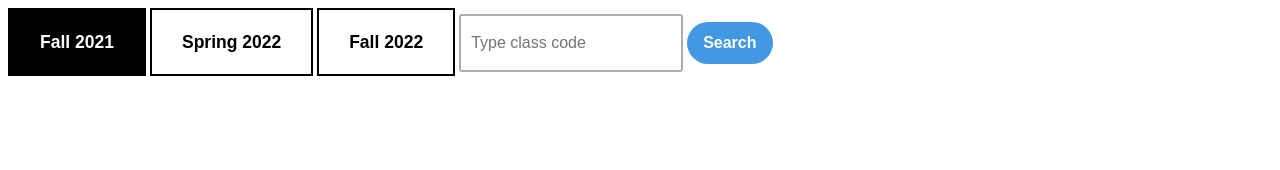
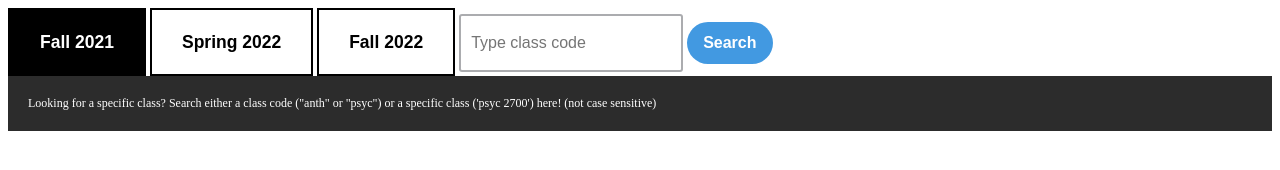
Before and after one commit to evanxshu/forge_final_project, a plain HTML site: page index.html in a window 1280 px wide. Drawn offline with nearby package versions, Linux system fonts and the light colour scheme; no server answers.

Commit message:
got rid of redundant input code

```diff
--- a/index.html
+++ b/index.html
@@ -14,6 +14,7 @@
     <button class="active-button" id="fall2021button">Fall 2021</button>
     <button id="spring2022button">Spring 2022</button>
     <button id="fall2022button">Fall 2022</button>
+    <span>
         <input
           type="text"
           id="inputClass"
@@ -21,5 +22,12 @@
           maxlength="10"
         />
         <button class="search">Search</button>
+      <div class="alert">
+        Looking for a specific class?
+        Search either a class code ("anth" or
+        "psyc") or a specific class ('psyc 2700') here!
+        (not case sensitive)
+      </div>
+    </span>
   </body>
 </html>
--- a/script.js
+++ b/script.js
@@ -295,15 +295,16 @@ fetch(url)
         .style("font-family", "Courier New")
         .text("UVA Classes Heat Map");
     }
-	//Draw initial graph
+	  //Draw initial graph
     drawGraph(compileEverything(fall2021_array));
 
+    //Buttons and search!
     let fall2021button = d3.select("#fall2021button");
     let spring2022button = d3.select("#spring2022button");
     let fall2022button = d3.select("#fall2022button");
-	let inputClass = d3.select('#inputClass')
-	let inputClassValue = inputClass.property('value')
-	let activeArray = fall2021_array
+	  let inputClass = d3.select('#inputClass')
+  	let inputClassValue = inputClass.property('value')
+  	let activeArray = fall2021_array
 
     fall2021button.on("click", function(){
 		fall2021button.classed('active-button', true),
@@ -347,13 +348,9 @@ fetch(url)
 		}
 	}
 
-	inputClass.on('input', ()=>{
-		inputClassValue = inputClass.property('value')
-	})
-
 	d3.select('button.search').on('click', ()=>{
 		console.log(activeArray)
-		let specificArray = generateSpecificArray(inputClassValue)
+		let specificArray = generateSpecificArray(inputClass.property('value'))
 		console.log(specificArray)
 		drawGraph(compileEverything(specificArray))
 	})
--- a/style.css
+++ b/style.css
@@ -76,3 +76,12 @@ input:focus {
   outline: 0;
   box-shadow: 0 0 0 0 #fff inset, #1de9b6 0 0 0 3px;
 }
+
+.alert {
+    font-size: 12px;
+    font-weight: 400;
+    padding: 20px;
+    background-color: #2c2c2c; /* Red */
+    color: white;
+    margin-bottom: 15px;
+  }
```
Lines whose indentation alone changed are shown as unchanged.
